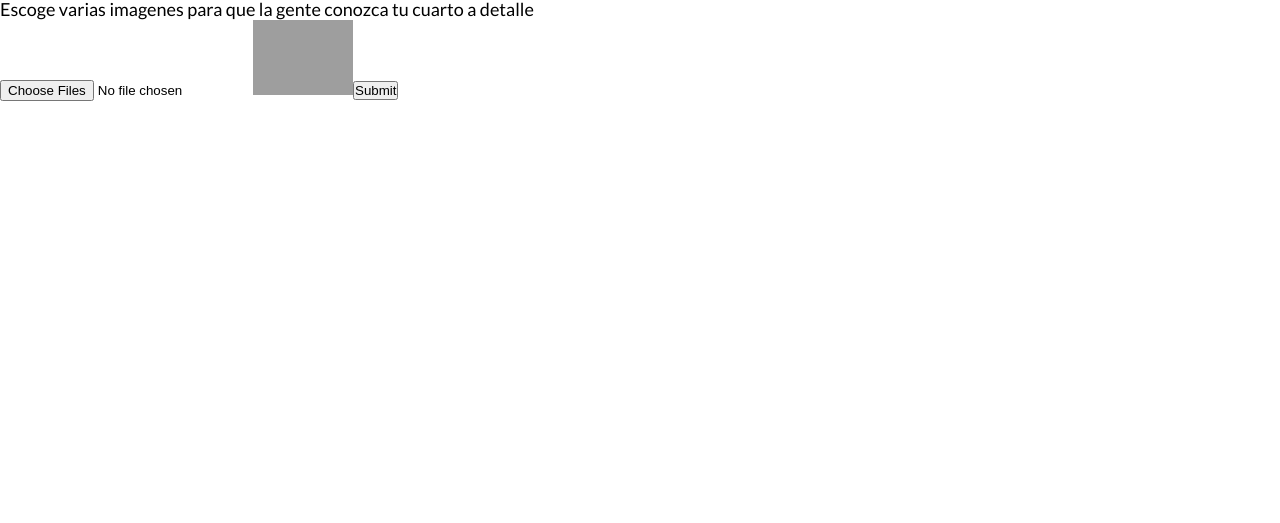
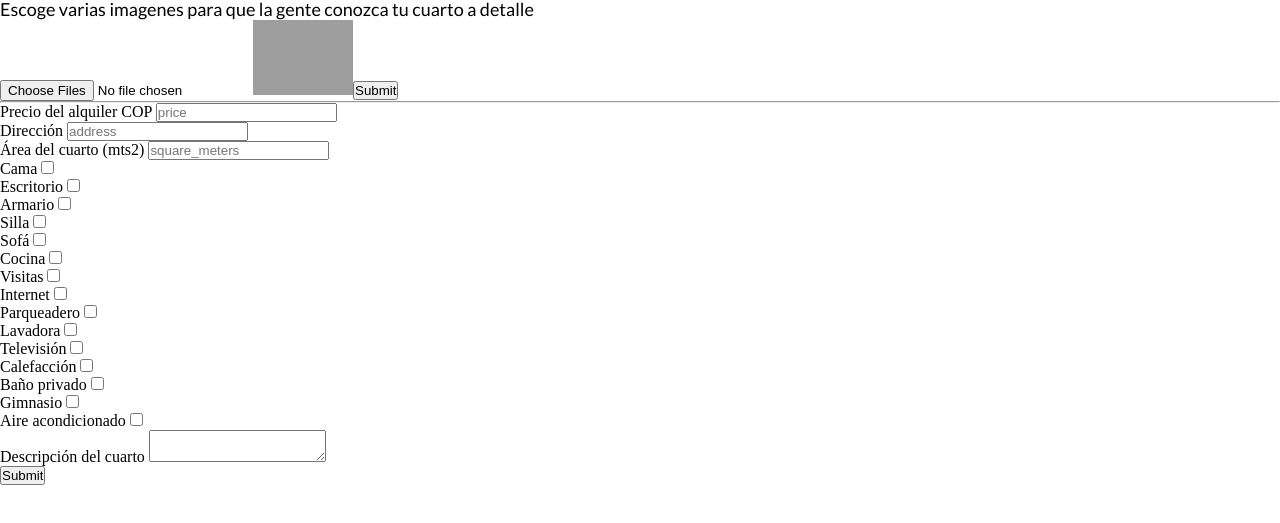
Before and after one commit to Cohort-4-Team-Ana-1/Frontend-Roompali, a React (Create React App) app: page /create-room in a window 1280 px wide. Shown: the part 243-766 px from the top of the page. Built offline with nearby package versions, Linux system fonts and the light colour scheme; grey boxes are pictures that could not be loaded; a web font is replaced by a local one.

Commit message:
[CREATED] form with all fields for create a room & update request of images to axios

```diff
--- /dev/null
+++ b/src/components/FormCreateRoom.js
@@ -0,0 +1,43 @@
+import React from 'react';
+import { useForm } from 'react-hook-form';
+
+
+
+
+export const FormCreateRoom = () => {
+
+  const { register, handleSubmit, errors } = useForm();
+  const onSubmit = data => console.log(data);
+  console.log(errors);
+
+  return (
+    <form onSubmit={handleSubmit(onSubmit)}>
+
+
+
+
+       <label>Precio del alquiler COP <input type="number" placeholder="price" name="price" required="required" ref={register({required: true})} /></label><br/>
+       <label>Dirección <input type="text" placeholder="address" name="address" required="required" ref={register({required: true})} /></label><br/>
+       <label>Área del cuarto (mts2) <input type="number" placeholder="square_meters" required="required" name="square_meters" ref={register({required: true})} /></label><br/>
+       <label>Cama <input type="checkbox" placeholder="bed" name="bed" ref={register} /></label><br/>
+       <label>Escritorio <input type="checkbox" placeholder="desk" name="desk" ref={register} /></label><br/>
+       <label>Armario <input type="checkbox" placeholder="closet" name="closet" ref={register} /></label><br/>
+       <label>Silla <input type="checkbox" placeholder="chair" name="chair" ref={register} /></label><br/>
+       <label>Sofá <input type="checkbox" placeholder="couch" name="couch" ref={register} /></label><br/>
+       <label>Cocina <input type="checkbox" placeholder="kitchen" name="kitchen" ref={register} /></label><br/>
+       <label>Visitas <input type="checkbox" placeholder="visits" name="visits" ref={register} /></label><br/>
+       <label>Internet <input type="checkbox" placeholder="wifi" name="wifi" ref={register} /></label><br/>
+       <label>Parqueadero <input type="checkbox" placeholder="parking" name="parking" ref={register} /></label><br/>
+       <label>Lavadora <input type="checkbox" placeholder="washing_machine" name="washing_machine" ref={register} /></label><br/>
+       <label>Televisión <input type="checkbox" placeholder="television" name="television" ref={register} /></label><br/>
+       <label>Calefacción <input type="checkbox" placeholder="heating" name="heating" ref={register} /></label><br/>
+       <label>Baño privado <input type="checkbox" placeholder="private_bathroom" name="private_bathroom" ref={register} /></label><br/>
+       <label>Gimnasio <input type="checkbox" placeholder="gymnasium" name="gymnasium" ref={register} /></label><br/>
+       <label>Aire acondicionado <input type="checkbox" placeholder="air_conditioner" name="air_conditioner" ref={register} /></label><br/>
+       <label>Descripción del cuarto <textarea name="room_description" ref={register} /></label><br/>
+
+       <input type="submit" />
+
+    </form>
+  );
+}
--- a/src/components/UploadMainImages.js
+++ b/src/components/UploadMainImages.js
@@ -1,5 +1,6 @@
 import React, { useState } from "react";
 import { useForm } from "react-hook-form";
+import axios from "axios";
 
 export const UploadMainImages = () => {
   const { register, handleSubmit } = useForm();
@@ -9,16 +10,37 @@ export const UploadMainImages = () => {
     console.log(data);
     formData.append("image", data.picture[0]);
 
-    const res = await fetch("https://backend-roompali.vercel.app/api/images", {
+    axios({
+      url: "/images",
       method: "POST",
-      body: formData,
-    }).then((res) => res.json());
-    console.log(res);
-    res.success === false &&
-      alert(
-        "Asegurate de que tu archivo sea una imagen con extension .JPG o PNG"
-      );
+      data: formData,
+    })
+      .then((response) => {
+        // response.json();
+        console.log(response);
+        response.data.success === false &&
+          alert(
+            "Asegurate de que tu archivo sea una imagen con extension .JPG o PNG"
+          );
+
+        // window.location.reload(false);
+      })
+      .catch((err) => {
+        console.error(err);
+        console.log(err)
+      });
   };
+
+  //   const res = await fetch("https://backend-roompali.vercel.app/api/images", {
+  //     method: "POST",
+  //     body: formData,
+  //   }).then((res) => res.json());
+  //   console.log(res);
+  //   res.success === false &&
+  //     alert(
+  //       "Asegurate de que tu archivo sea una imagen con extension .JPG o PNG"
+  //     );
+  // };
 
   const [profileImage, setprofileImage] = useState({
     profileImg:
--- a/src/components/UploadMultiImages.js
+++ b/src/components/UploadMultiImages.js
@@ -1,5 +1,6 @@
 import React, { useState } from "react";
 import { useForm } from "react-hook-form";
+import axios from 'axios'
 
 export const UploadMultiImages = () => {
   const { register, handleSubmit } = useForm();
@@ -12,20 +13,41 @@ export const UploadMultiImages = () => {
       console.log(item);
       formData.append("image", item);
     });
+    axios({
+      url: "/images",
+      method: "POST",
+      data: formData,
+    })
+      .then((response) => {
+        // response.json();
+        console.log(response);
+        response.data.success === false &&
+          alert(
+            "Asegurate de que tu archivo sea una imagen con extension .JPG o PNG"
+          );
 
-    const res = await fetch(
-      "https://backend-roompali.vercel.app/api/images/multi",
-      {
-        method: "POST",
-        body: formData,
-      }
-    ).then((res) => res.json());
-    console.log(res);
-    res.success === false &&
-      alert(
-        "Asegurate de que tus archivos sean imagenes con extension .JPG o PNG"
-      );
+        // window.location.reload(false);
+      })
+      .catch((err) => {
+        console.error(err);
+        console.log(err)
+      });
   };
+
+
+  //   const res = await fetch(
+  //     "https://backend-roompali.vercel.app/api/images/multi",
+  //     {
+  //       method: "POST",
+  //       body: formData,
+  //     }
+  //   ).then((res) => res.json());
+  //   console.log(res);
+  //   res.success === false &&
+  //     alert(
+  //       "Asegurate de que tus archivos sean imagenes con extension .JPG o PNG"
+  //     );
+  // };
 
   const [profileImage, setprofileImage] = useState({
     profileImg:
--- a/src/pages/ScreenCreateRoom.js
+++ b/src/pages/ScreenCreateRoom.js
@@ -1,4 +1,5 @@
 import React from "react";
+import { FormCreateRoom } from "../components/FormCreateRoom";
 import { UploadMainImages } from "../components/UploadMainImages";
 import { UploadMultiImages } from "../components/UploadMultiImages";
 
@@ -8,6 +9,8 @@ export const ScreenCreateRoom = () => {
       <UploadMainImages />
       <hr />
       <UploadMultiImages />
+      <hr/>
+      <FormCreateRoom />
     </>
   );
 };
```
